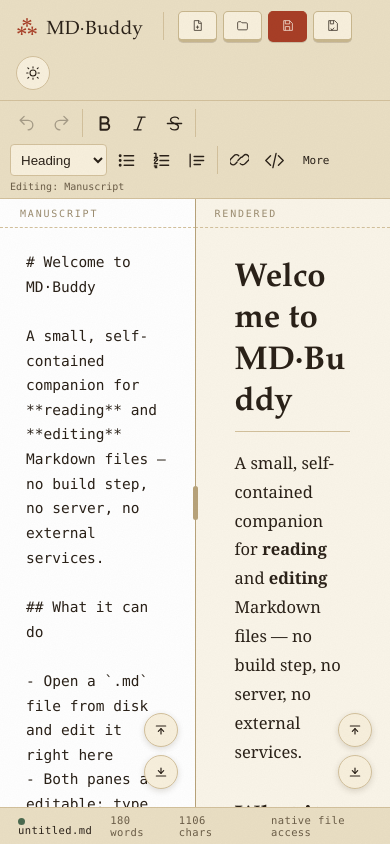
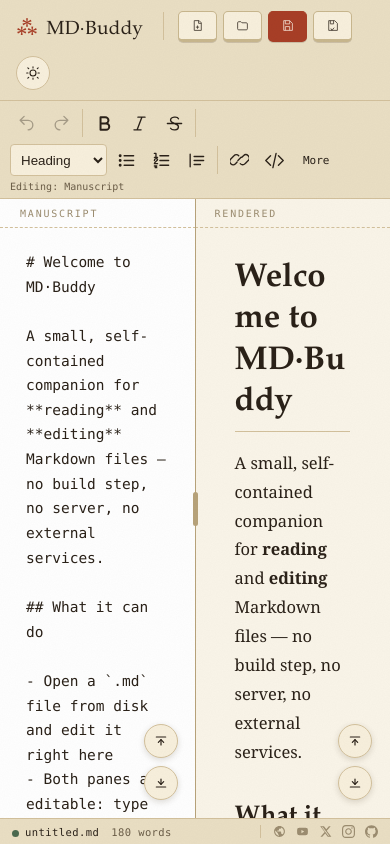
Before and after one commit to chojema/ChojemaMDbuddy, a plain HTML site: page index.html in a window 390 px wide. Drawn offline with Linux system fonts and the light colour scheme.

Commit message:
Enhance status bar with social media links and styles
Added social media links in the status bar and adjusted styles for better layout on smaller screens.

```diff
--- a/index.html
+++ b/index.html
@@ -1,5 +1,6 @@
+<!DOCTYPE html>
+<meta charset="UTF-8" />
 <title>MD·Buddy — Markdown Reader &amp; Editor</title>
-<meta charset="UTF-8" />
 <meta name="viewport" content="width=device-width, initial-scale=1.0" />
 <meta name="theme-color" content="#f2e9d8" />
 <script>
@@ -402,9 +403,9 @@
     margin: 1.1em 0;
     box-shadow: inset 0 1px 3px var(--shadow-1);
   }
-  #preview .page pre.md-code code { background: none; padding: 0; font-size: 13px; line-height: 1.6; }
-  #preview .page img { max-width: 100%; border-radius: 6px; }
-  #preview .page table.md-table { border-collapse: collapse; width: 100%; margin: 1.2em 0; font-size: 0.95em; }
+  #preview .page pre.md-code code { display: block; background: none; padding: 0; font-size: 13px; line-height: 1.6; }
+  #preview .page img { max-width: 100%; border-radius: 6px; vertical-align: bottom; }
+  #preview .page table.md-table { border-collapse: collapse; width: 100%; margin: 1.2em 0; font-size: 0.95em; line-height: normal; }
   #preview .page table.md-table th, #preview .page table.md-table td {
     border: 1px solid var(--rule); padding: 8px 12px; text-align: left;
   }
@@ -435,6 +436,7 @@
   }
   .statusbar .dot.dirty { background: var(--accent); animation: pulse 1.6s ease-in-out infinite; }
   @keyframes pulse { 0%,100% { opacity: 1; } 50% { opacity: 0.35; } }
+  .statusbar > span { white-space: nowrap; }
   .statusbar .grow { flex: 1; }
   .statusbar .filename { color: var(--ink); }
   .statusbar .hint {
@@ -448,15 +450,38 @@
     pointer-events: none;
   }
 
+  .statusbar .social {
+    display: flex;
+    align-items: center;
+    gap: 10px;
+    padding-left: 14px;
+    border-left: 1px solid var(--rule);
+  }
+  .statusbar .social a {
+    display: flex;
+    color: var(--ink-faint);
+    border-radius: 3px;
+    transition: color 0.12s ease;
+  }
+  .statusbar .social a:hover { color: var(--accent); }
+  .statusbar .social a:focus-visible { outline: 2px solid var(--accent); outline-offset: 2px; color: var(--accent); }
+  .statusbar .social svg { width: 13px; height: 13px; fill: currentColor; }
+
   input[type=file] { display: none; }
 
   @media (max-width: 720px) {
     .brand .sub { display: none; }
     .key span.label { display: none; }
     .credit { display: none; }
-  }
-  @media (max-width: 900px) {
+    .statusbar { gap: 12px; padding: 6px 12px; }
+    .statusbar #fsSupport { display: none; }
+    .statusbar .social { padding-left: 12px; }
+  }
+  @media (max-width: 1100px) {
     .statusbar .hint { display: none; }
+  }
+  @media (max-width: 400px) {
+    .statusbar #charCount { display: none; }
   }
 </style>
 
@@ -573,6 +598,23 @@
   <span class="hint">Both panes are editable — for the safest results, prefer the manuscript pane.</span>
   <span class="grow"></span>
   <span id="fsSupport"></span>
+  <nav class="social" aria-label="Chulwoo Park online">
+    <a href="https://cantips.com" target="_blank" rel="noopener noreferrer" title="Blog" aria-label="Blog (opens in a new window)">
+      <svg viewBox="0 0 24 24" aria-hidden="true"><path d="M12 2C6.48 2 2 6.48 2 12s4.48 10 10 10 10-4.48 10-10S17.52 2 12 2zm-1 17.93c-3.95-.49-7-3.85-7-7.93 0-.62.08-1.21.21-1.79L9 15v1c0 1.1.9 2 2 2v1.93zm6.9-2.54c-.26-.81-1-1.39-1.9-1.39h-1v-3c0-.55-.45-1-1-1H8v-2h2c.55 0 1-.45 1-1V7h2c1.1 0 2-.9 2-2v-.41c2.93 1.19 5 4.06 5 7.41 0 2.08-.8 3.97-2.1 5.39z"/></svg>
+    </a>
+    <a href="https://www.youtube.com/@cantips" target="_blank" rel="noopener noreferrer" title="YouTube" aria-label="YouTube (opens in a new window)">
+      <svg viewBox="0 0 24 24" aria-hidden="true"><path d="M21.58 7.19c-.23-.86-.91-1.54-1.77-1.77C18.25 5 12 5 12 5s-6.25 0-7.81.42c-.86.23-1.54.91-1.77 1.77C2 8.75 2 12 2 12s0 3.25.42 4.81c.23.86.91 1.54 1.77 1.77C5.75 19 12 19 12 19s6.25 0 7.81-.42c.86-.23 1.54-.91 1.77-1.77C22 15.25 22 12 22 12s0-3.25-.42-4.81zM10 15V9l5.2 3-5.2 3z"/></svg>
+    </a>
+    <a href="https://twitter.com/chojema" target="_blank" rel="noopener noreferrer" title="X" aria-label="X (opens in a new window)">
+      <svg viewBox="0 0 24 24" aria-hidden="true"><path d="M18.244 2.25h3.308l-7.227 8.26 8.502 11.24H16.17l-4.714-6.231-5.401 6.231H2.744l7.73-8.835L2.25 2.25h6.921l4.255 5.623 4.818-5.623zm-1.161 17.52h1.833L7.084 4.126H5.117z"/></svg>
+    </a>
+    <a href="https://www.instagram.com/chojema" target="_blank" rel="noopener noreferrer" title="Instagram" aria-label="Instagram (opens in a new window)">
+      <svg viewBox="0 0 24 24" aria-hidden="true"><path d="M12 2.163c3.204 0 3.584.012 4.85.07 3.252.148 4.771 1.691 4.919 4.919.058 1.265.069 1.645.069 4.849 0 3.205-.012 3.584-.069 4.849-.149 3.225-1.664 4.771-4.919 4.919-1.266.058-1.644.07-4.85.07-3.204 0-3.584-.012-4.849-.07-3.26-.149-4.771-1.699-4.919-4.92-.058-1.265-.07-1.644-.07-4.849 0-3.204.013-3.583.07-4.849.149-3.227 1.664-4.771 4.919-4.919 1.266-.057 1.645-.069 4.849-.069zm0-2.163c-3.259 0-3.667.014-4.947.072-4.358.2-6.78 2.618-6.98 6.98-.059 1.281-.073 1.689-.073 4.948 0 3.259.014 3.668.072 4.948.2 4.358 2.618 6.78 6.98 6.98 1.281.058 1.689.072 4.948.072 3.259 0 3.668-.014 4.948-.072 4.354-.2 6.782-2.618 6.979-6.98.059-1.28.073-1.689.073-4.948 0-3.259-.014-3.667-.072-4.947-.196-4.354-2.617-6.78-6.979-6.98-1.281-.059-1.69-.073-4.949-.073zm0 5.838c-3.403 0-6.162 2.759-6.162 6.162s2.759 6.163 6.162 6.163 6.162-2.759 6.162-6.163c0-3.403-2.759-6.162-6.162-6.162zm0 10.162c-2.209 0-4-1.79-4-4 0-2.209 1.791-4 4-4s4 1.791 4 4c0 2.21-1.791 4-4 4zm6.406-11.845c-.796 0-1.441.645-1.441 1.44s.645 1.44 1.441 1.44c.795 0 1.439-.645 1.439-1.44s-.644-1.44-1.439-1.44z"/></svg>
+    </a>
+    <a href="https://github.com/chojema" target="_blank" rel="noopener noreferrer" title="GitHub" aria-label="GitHub (opens in a new window)">
+      <svg viewBox="0 0 24 24" aria-hidden="true"><path d="M12 .297c-6.63 0-12 5.373-12 12 0 5.303 3.438 9.8 8.205 11.385.6.113.82-.258.82-.577 0-.285-.01-1.04-.015-2.04-3.338.724-4.042-1.61-4.042-1.61C4.422 18.07 3.633 17.7 3.633 17.7c-1.087-.744.084-.729.084-.729 1.205.084 1.838 1.236 1.838 1.236 1.07 1.835 2.809 1.305 3.495.998.108-.776.417-1.305.76-1.605-2.665-.3-5.466-1.332-5.466-5.93 0-1.31.465-2.38 1.235-3.22-.135-.303-.54-1.523.105-3.176 0 0 1.005-.322 3.3 1.23.96-.267 1.98-.399 3-.405 1.02.006 2.04.138 3 .405 2.28-1.552 3.285-1.23 3.285-1.23.645 1.653.24 2.873.12 3.176.765.84 1.23 1.91 1.23 3.22 0 4.61-2.805 5.625-5.475 5.92.42.36.81 1.096.81 2.22 0 1.606-.015 2.896-.015 3.286 0 .315.21.69.825.57C20.565 22.092 24 17.592 24 12.297c0-6.627-5.373-12-12-12"/></svg>
+    </a>
+  </nav>
 </div>
 
 <input type="file" id="fileInput" accept=".md,.markdown,.txt,text/markdown,text/plain" />
```
